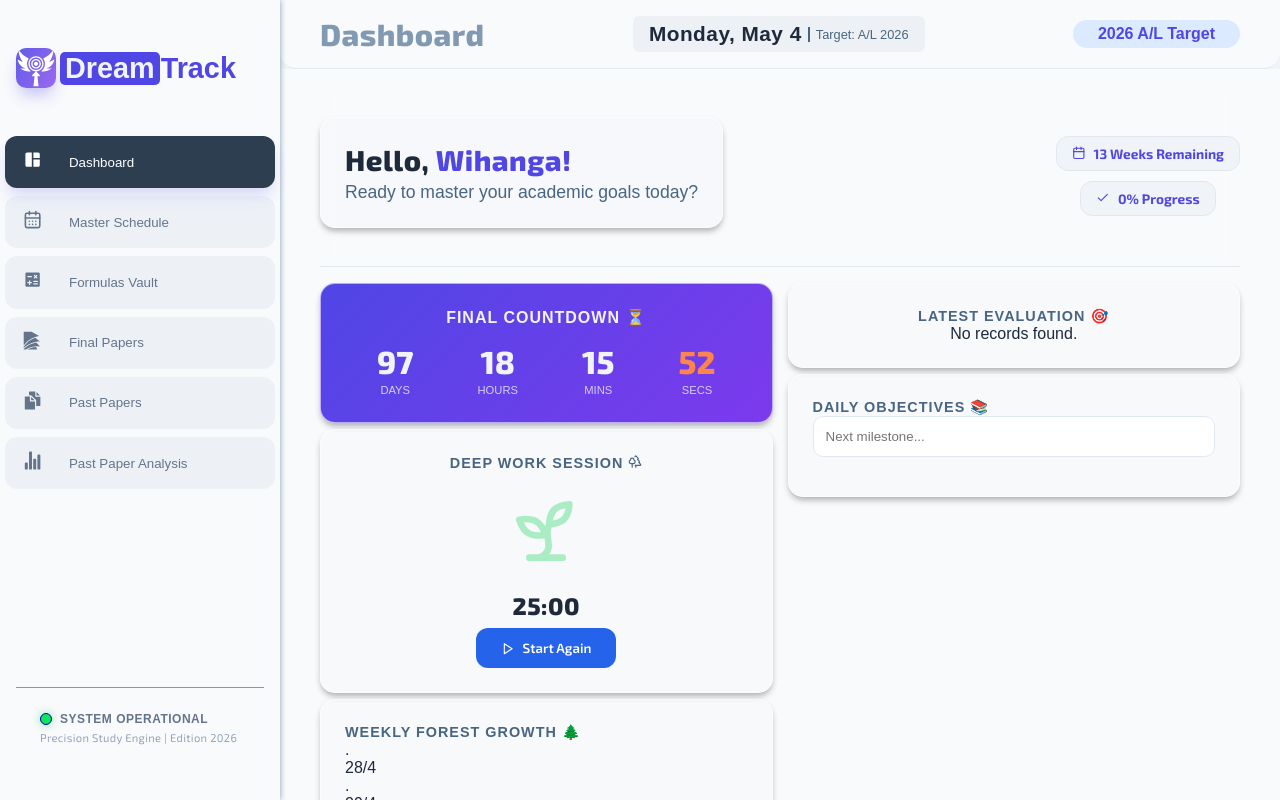
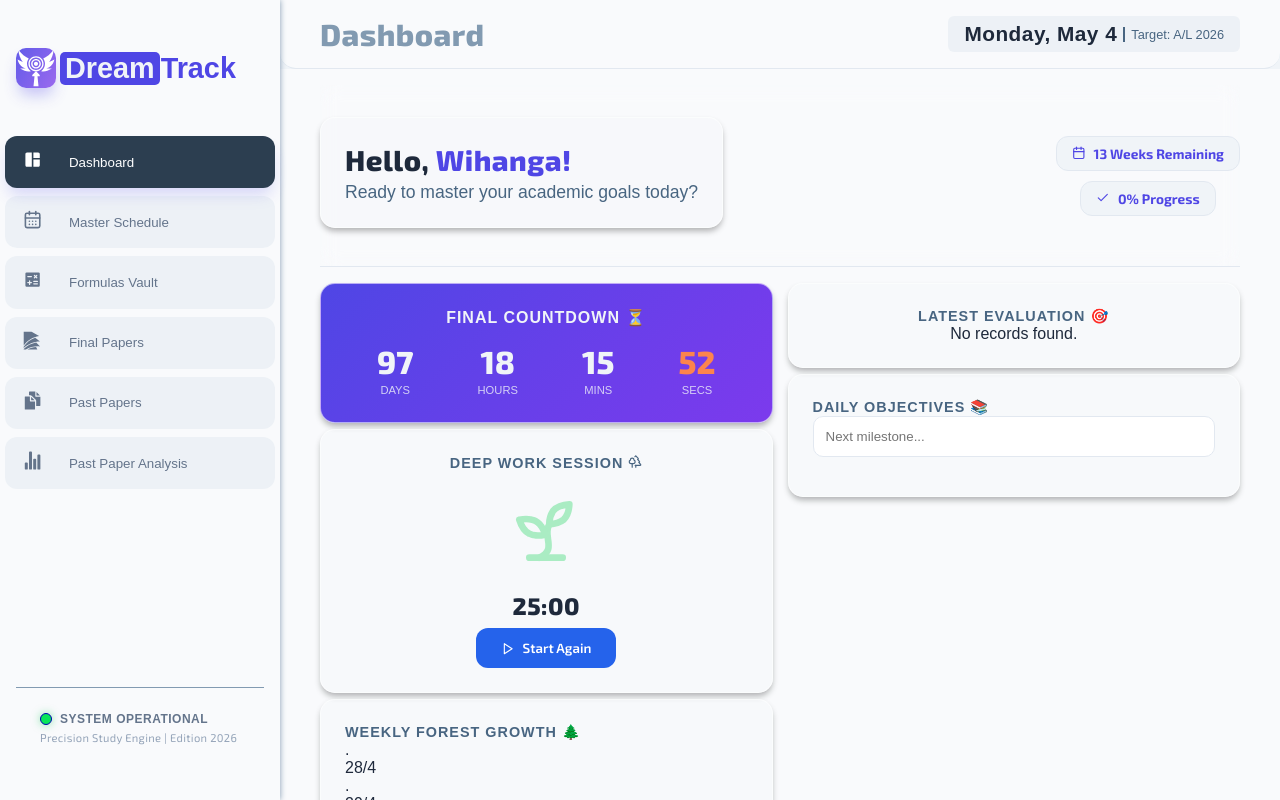
Before and after one commit to lakshan-beast/Future-Plan, a React (Vite) app: page / in a window 1280 px wide. Built offline with nearby package versions, Linux system fonts and the light colour scheme; a web font is replaced by a local one.

Commit message:
Remove commented-out user info section from header for cleaner code

```diff
--- a/src/App.jsx
+++ b/src/App.jsx
@@ -144,7 +144,7 @@ function App() {
             <p>Target: A/L 2026</p>
           </div>
 
-          <div className="user-info">2026 A/L Target</div>
+          {/* <div className="user-info">2026 A/L Target</div> */}
         </header>
 
         <section className="page-render">
```
